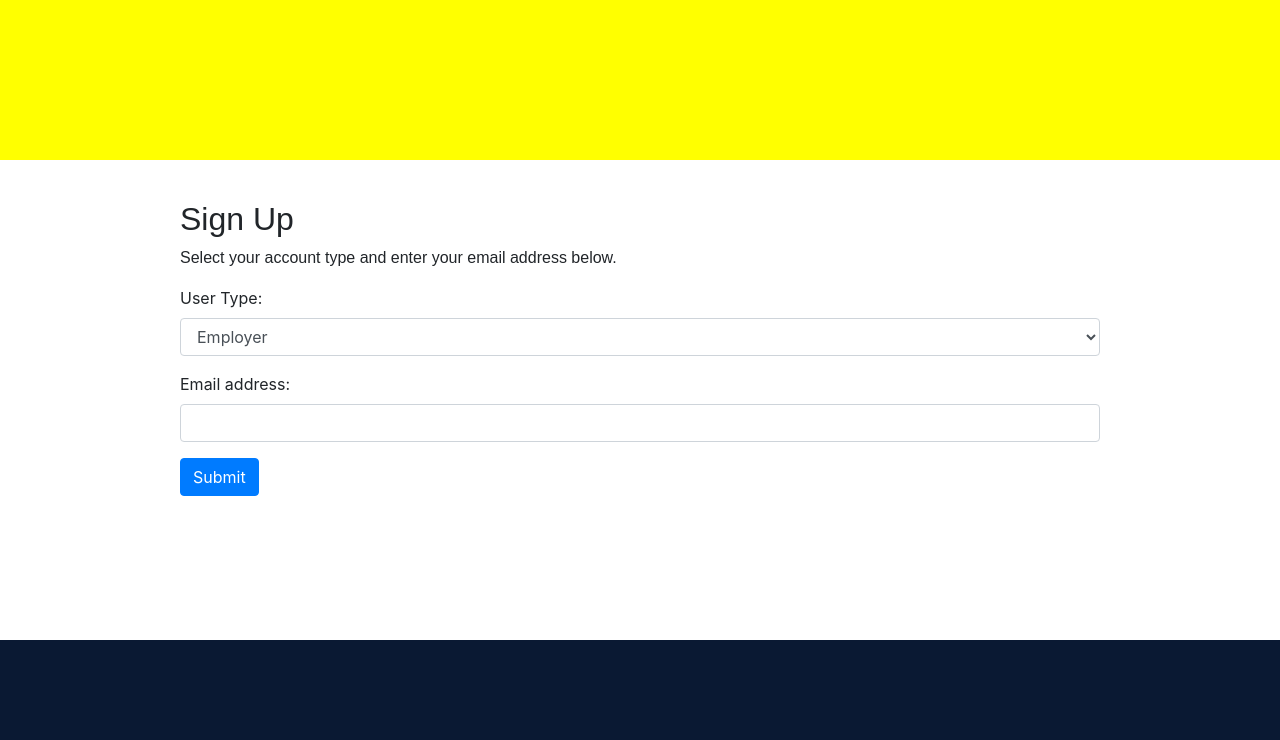
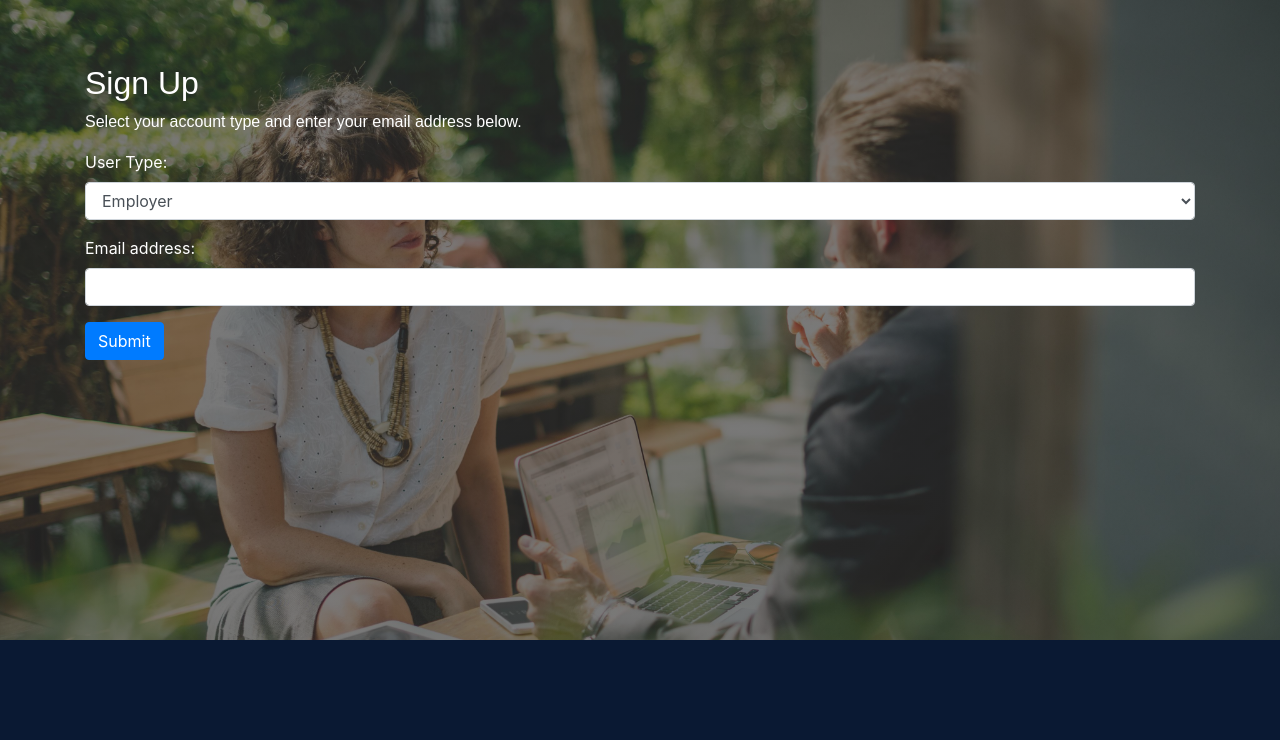
Before and after one commit to scottfeeney/matchmakers, a PHP site: page /signup.php in a window 1280 px wide. Shown: the part 60-800 px from the top of the page. Run offline with PHP 8.4, Linux system fonts and the light colour scheme; a stand-in replaces the project's code that opens the database connection.

Commit message:
Update layout, formatting and add container.
Update layout, formatting and add container.

```diff
--- a/signup.php
+++ b/signup.php
@@ -59,12 +59,16 @@
 	}
 
 	$header = new \Template\Header();
+	$header->isHomePage = true;
+	$header->showMainBanner = false;
 	echo $header->Bind();
+
 ?>
 
 
         <section>
-
+            <div class="jumbotron jumbotron-fluid">
+			<div class="container">
 			<h2>Sign Up</h2>
 
 			<p>Select your account type and enter your email address below.</p>
@@ -93,6 +97,8 @@
 				<button type="submit" class="btn btn-primary">Submit</button>
 
 			</form>
+			</div>
+			</div>
 		</section>
 
 <?php
```
